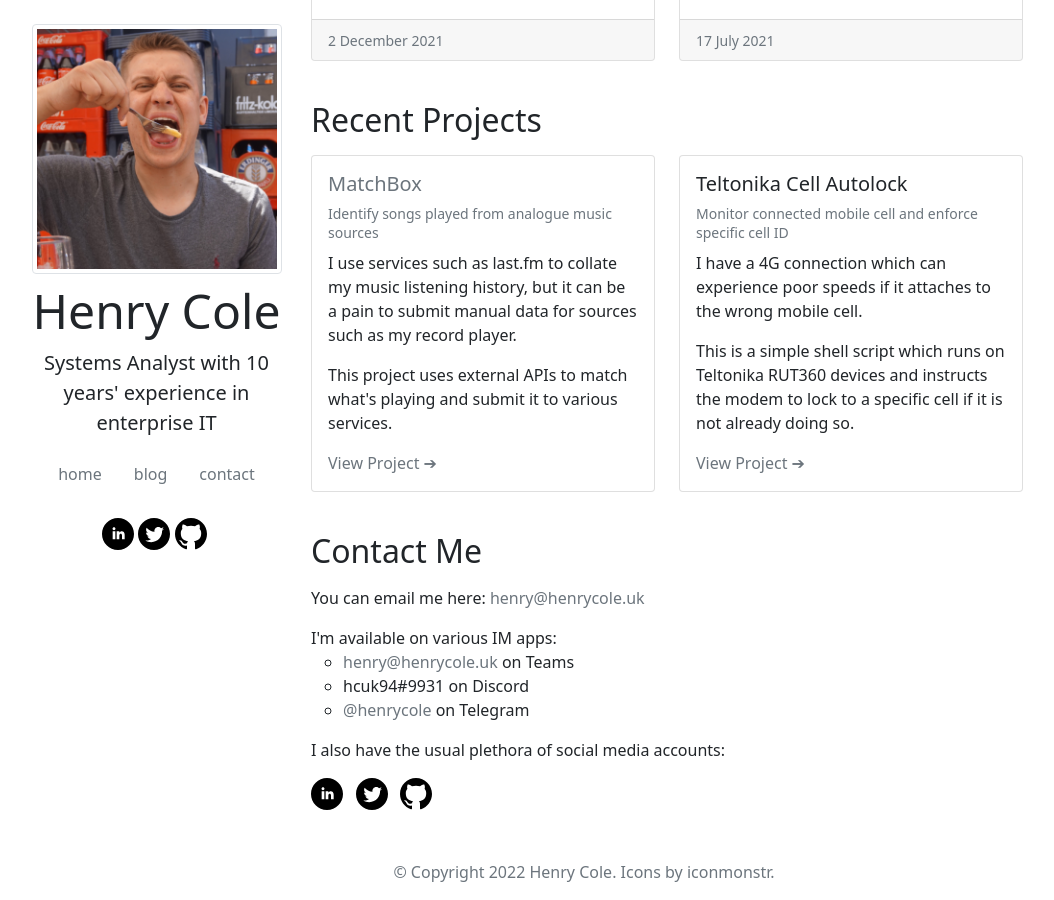
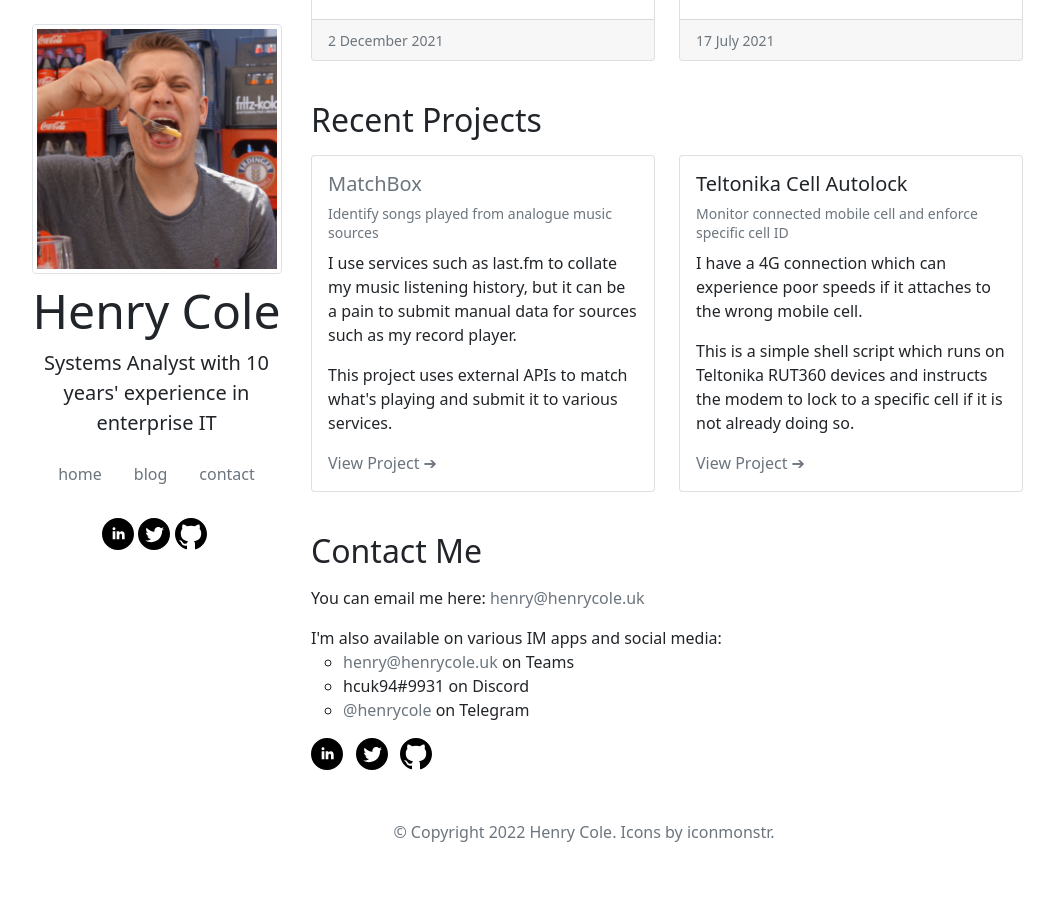
Before and after one commit to hcuk94/henry-personal-website, a Jekyll site: the page built from index.html, in a window 1280 px wide and 900 px high, scrolled down 854 px. Shown: the whole window, without its empty margins (56-1110 px from the left). Built offline with Jekyll 4.4.1, drawn with Linux system fonts in a browser that asks for light colours; after the commit the page ends 1714 px from its top, so only the background shows below that.

Commit message:
minor homepage updates

```diff
--- a/index.html
+++ b/index.html
@@ -23,7 +23,7 @@ layout: default
 <h2 class="mt-4 mb-3" id="contact">Contact Me</h2>
 <p>You can email me here: <a class="text-muted text-decoration-none" href="mailto:henry@henrycole.uk">henry@henrycole.uk</a></p>
 <ul class="list-unstyled">
-  <li>I'm available on various IM apps:
+  <li>I'm also available on various IM apps and social media:
     <ul>
       <li><a class="text-muted text-decoration-none" href="https://teams.microsoft.com/l/chat/0/0?users=henry@henrycole.uk" target="_blank">henry@henrycole.uk</a> on Teams</li>
       <li>hcuk94#9931 on Discord</li>
@@ -31,6 +31,5 @@ layout: default
     </ul>
   </li>
 </ul>
-<p class="pb-0">I also have the usual plethora of social media accounts:</p>
 <div>{% include social_icons.html %}</div>
 </div>
```
